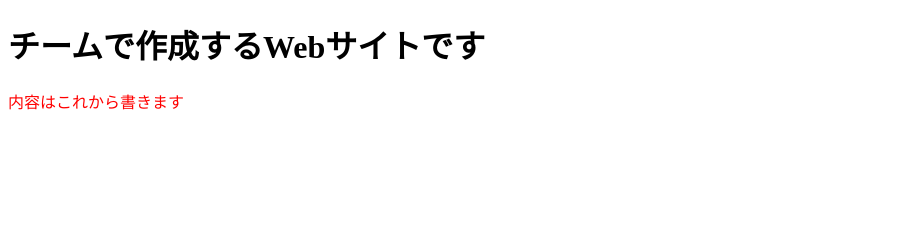
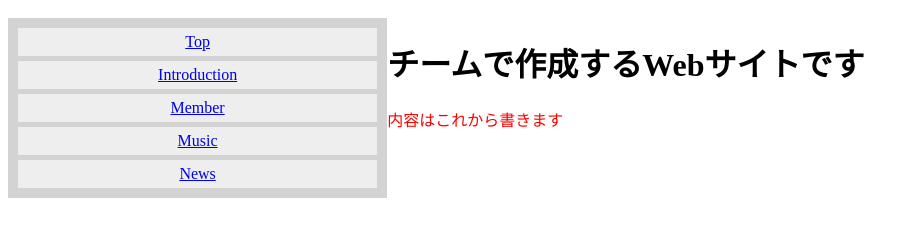
Before and after one commit to 1F10240126/team-project-5, a plain HTML site: page index.html in a window 1280 px wide. Shown: the whole page, without its empty margins (0-919 px from the left). Drawn offline with Linux system fonts and the light colour scheme.

Commit message:
サイドバーを作成
index.htmlにサイドバーを作成
サイドバーにcssを適用

```diff
--- a/css/index.css
+++ b/css/index.css
@@ -1,3 +1,27 @@
 .red {
     color:red;
 }
+.container {
+    display: flex;
+    flex-direction: row;
+}
+.sidebar {
+    width: 30%;
+    margin: 10px 0 10px 0;
+    background-color: lightgray;
+}
+.content {
+    width: 70%;
+    margin: 10px 0 10px 0;
+}
+.sidebar ul {
+  margin: 0px;
+  padding: 5px 10px 5px 10px;
+}
+.sidebar li {
+    display: block;
+    text-align: center;
+    margin: 5px 0px 5px 0px;
+    padding: 5px 5px 5px 5px;
+    background-color: #eeeeee;
+}
--- a/index.html
+++ b/index.html
@@ -6,7 +6,20 @@
     <link rel="stylesheet" href="css/index.css">
 </head>
 <body>
-    <h1>チームで作成するWebサイトです</h1>
-    <p class="red">内容はこれから書きます</p>
+    <div class="container">
+    <div class="sidebar">
+        <ul>
+        <li><a href="index.html">Top</a></li>
+        <li><a href="introduction.html">Introduction</a></li>
+        <li><a href="member.html">Member</a></li>
+        <li><a href="music.html">Music</a></li>
+        <li><a href="news.html">News</a></li>
+        </ul>
+    </div>
+    <div class="content">
+        <h1>チームで作成するWebサイトです</h1>
+        <p class="red">内容はこれから書きます</p>
+    </div>
+    </div>
 </body>
 </html>
```
